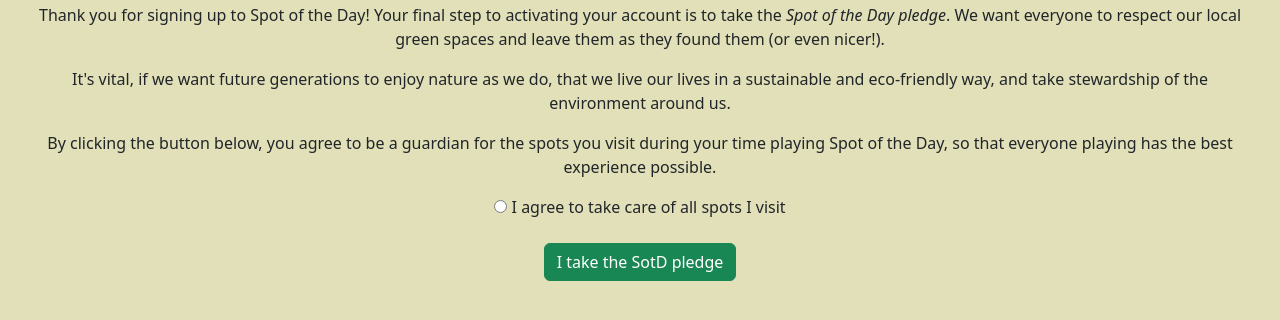
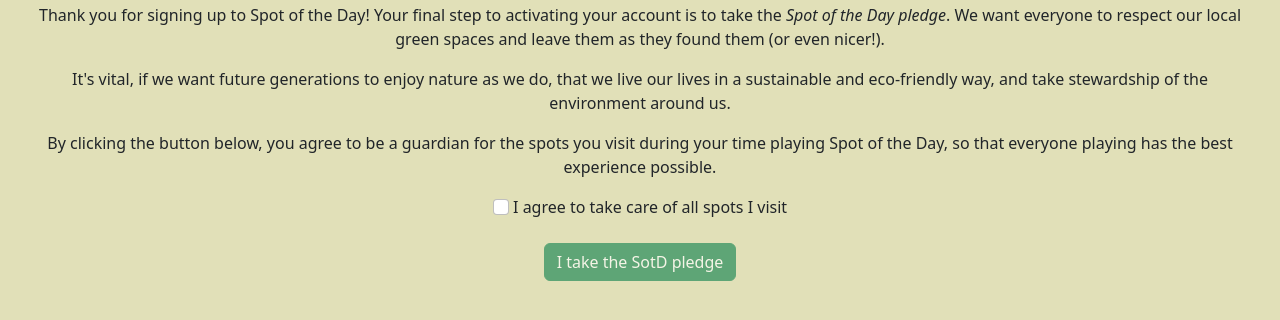
Before and after one commit to rhysbw/gamificationECM2434, a Django app: page /pledge in a window 1280 px wide. Shown: the part 157-477 px from the top of the page. Run offline with Django 4.2, Linux system fonts and the light colour scheme; some libraries are stand-ins or nearby versions; some web fonts are replaced.

Commit message:
Users have to agree to the pledge

```diff
--- a/mysite/mysite/settings.py
+++ b/mysite/mysite/settings.py
@@ -23,7 +23,7 @@ BASE_DIR = Path(__file__).resolve().parent.parent
 SECRET_KEY = 'django-insecure-a0n*^vbgqbny=77u!#xu2%1a)&uhbd_$*n%grf1k%#ya4^zn8s'
 
 # SECURITY WARNING: don't run with debug turned on in production!
-DEBUG = False
+DEBUG = True
 
 ALLOWED_HOSTS = ["exseed.duckdns.org",
                  "ecm2434.duckdns.org",
--- a/mysite/templates/pledge.html
+++ b/mysite/templates/pledge.html
@@ -10,6 +10,21 @@
     </style>
 {% endblock %}
 
+{% block script %}
+    <script>
+        function isChecked() {
+            var button = document.getElementById("submit_btn");
+            var checkbox = document.getElementById("agree")
+
+            if (checkbox.checked === true) {
+                button.disabled = "";
+            } else {
+                button.disabled = "disabled";
+            }
+        }
+    </script>
+{% endblock script %}
+
 {% block content %}
     <div class="text-center" id="space">
         <h1><u>Welcome to Spot of the Day!</u></h1>
@@ -19,9 +34,9 @@
     <p>By clicking the button below, you agree to be a guardian for the spots you visit during your time playing Spot of the Day, so that everyone playing has the best experience possible.</p>
         <form action={% url 'takePledge' %} method="POST">
             {% csrf_token %}
-        <input type="radio" name="pledge" required="required" id="agree">
+        <input class="form-check-input" type="checkbox" name="pledge" required="required" id="agree" onchange="isChecked()">
         <label for="agree">I agree to take care of all spots I visit</label><br><br>
-        <button type="submit" class="btn btn-success">I take the SotD pledge</button>
+        <button type="submit" id="submit_btn" class="btn btn-success" disabled="disabled">I take the SotD pledge</button>
     </form>
     </div>
 {% endblock %}
```
